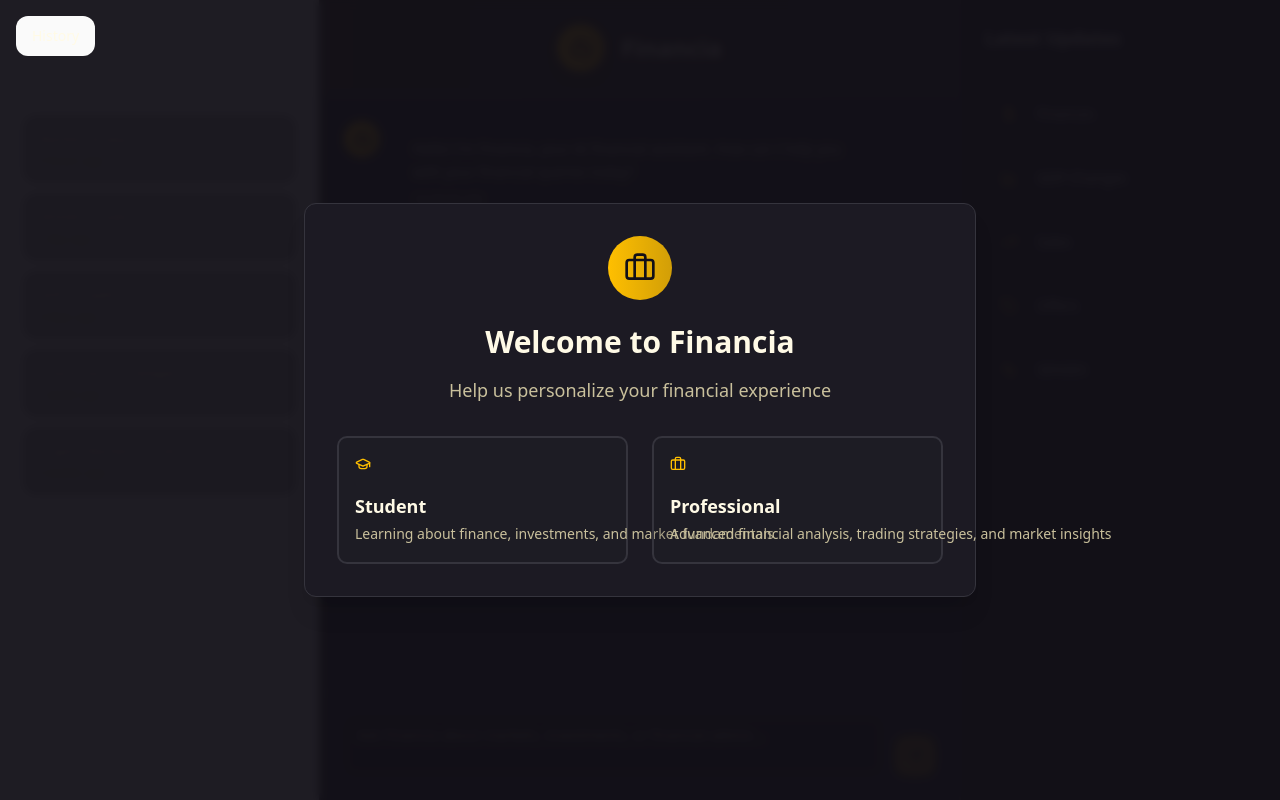
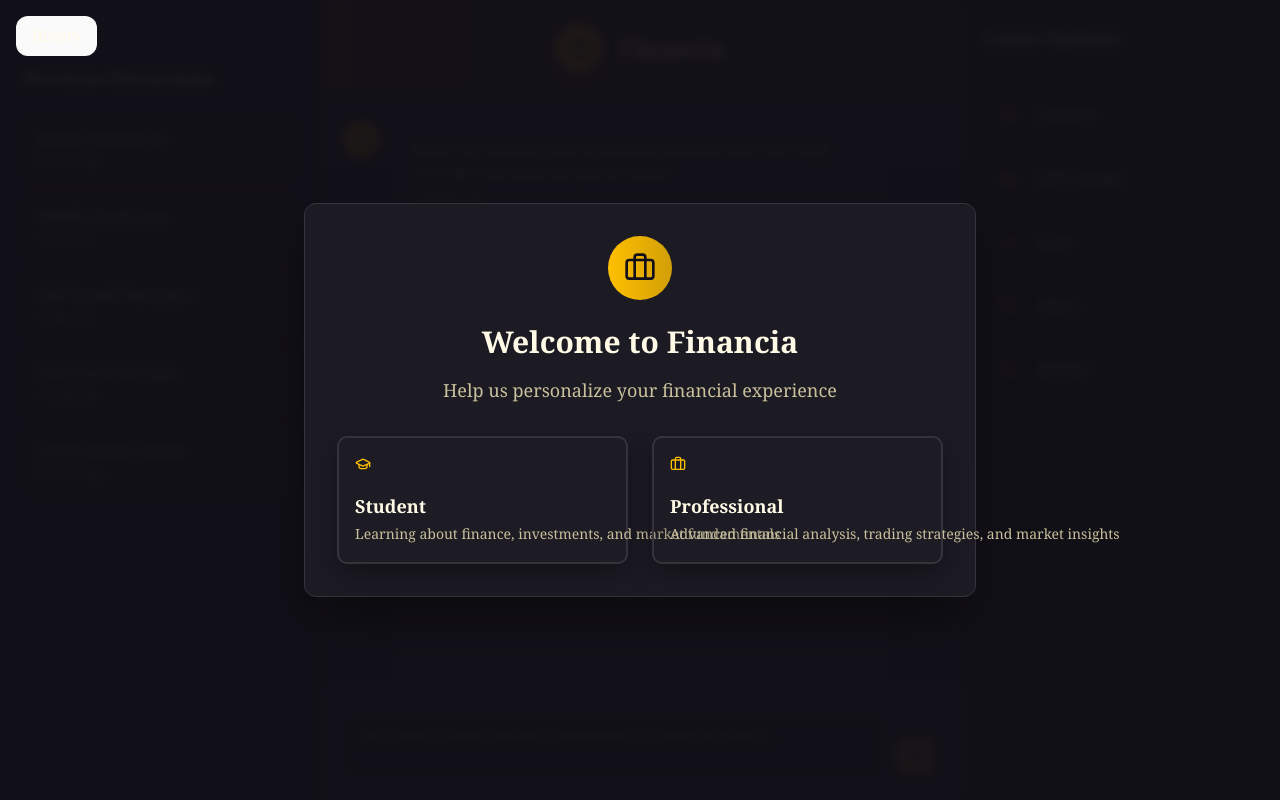
Before and after one commit to KMKoushik0801/finbook-chat, a React (Vite) app: page / in a window 1280 px wide. Both pictures are taken after a click on the button "History". Built offline with nearby package versions, Linux system fonts and the light colour scheme.

Commit message:
Refine chatbot and history appearance
Update chatbot names to Icarus (student) and Orion (professional). Ensure text stays within blocks and apply a transparent background to the history block. Change the overall font to serif and give the initial selection blocks a floating appearance.

```diff
--- a/src/components/ChatInterface.tsx
+++ b/src/components/ChatInterface.tsx
@@ -13,13 +13,15 @@ interface Message {
 
 interface ChatInterfaceProps {
   historyOpen: boolean;
+  userType?: 'student' | 'professional';
 }
 
-export const ChatInterface = ({ historyOpen }: ChatInterfaceProps) => {
+export const ChatInterface = ({ historyOpen, userType }: ChatInterfaceProps) => {
+  const chatbotName = userType === 'student' ? 'Icarus' : userType === 'professional' ? 'Orion' : 'Financia';
   const [messages, setMessages] = useState<Message[]>([
     {
       id: "1",
-      content: "Hello! I'm Financia, your AI financial assistant. How can I help you with your financial queries today?",
+      content: `Hello! I'm ${userType === 'student' ? 'Icarus' : userType === 'professional' ? 'Orion' : 'Financia'}, your AI financial assistant. How can I help you with your financial queries today?`,
       sender: "bot",
       timestamp: new Date(),
     },
@@ -63,7 +65,7 @@ export const ChatInterface = ({ historyOpen }: ChatInterfaceProps) => {
           <div className="bg-gradient-to-r from-primary to-primary/80 p-3 rounded-full mr-4 shadow-lg">
             <Bot className="w-6 h-6 text-primary-foreground" />
           </div>
-          <h1 className="text-2xl font-bold text-foreground">Financia</h1>
+          <h1 className="text-2xl font-bold text-foreground">{chatbotName}</h1>
         </div>
       </div>
 
@@ -96,7 +98,7 @@ export const ChatInterface = ({ historyOpen }: ChatInterfaceProps) => {
                     : "bg-muted/30 text-foreground mr-12 border border-border/50"
                 }`}
               >
-                <p className="text-sm leading-relaxed">{message.content}</p>
+                <p className="text-sm leading-relaxed break-words">{message.content}</p>
                 <span className="text-xs text-muted-foreground mt-2 block">
                   {message.timestamp.toLocaleTimeString()}
                 </span>
@@ -114,7 +116,7 @@ export const ChatInterface = ({ historyOpen }: ChatInterfaceProps) => {
               <Textarea
                 value={inputMessage}
                 onChange={(e) => setInputMessage(e.target.value)}
-                placeholder="Ask Financia about markets, investments, or financial advice..."
+                placeholder={`Ask ${chatbotName} about markets, investments, or financial advice...`}
                 className="min-h-[60px] max-h-32 resize-none bg-background border-border text-foreground placeholder:text-muted-foreground rounded-xl"
                 onKeyDown={(e) => {
                   if (e.key === "Enter" && !e.shiftKey) {
--- a/src/components/HistorySidebar.tsx
+++ b/src/components/HistorySidebar.tsx
@@ -35,7 +35,7 @@ export const HistorySidebar = ({ isOpen, onToggle }: HistorySidebarProps) => {
 
       {/* History Sidebar */}
       <div
-        className={`fixed left-0 top-0 h-full bg-sidebar-bg border-r border-border transition-all duration-300 z-40 ${
+        className={`fixed left-0 top-0 h-full bg-transparent border-r border-border/30 transition-all duration-300 z-40 ${
           isOpen ? "w-80 translate-x-0" : "w-0 -translate-x-full"
         }`}
       >
@@ -50,10 +50,10 @@ export const HistorySidebar = ({ isOpen, onToggle }: HistorySidebarProps) => {
                     key={chat.id}
                     className="p-3 rounded-lg bg-muted/30 hover:bg-muted/50 cursor-pointer transition-colors border border-border/50"
                   >
-                    <h3 className="font-medium text-foreground text-sm mb-1">
+                    <h3 className="font-medium text-foreground text-sm mb-1 break-words">
                       {chat.title}
                     </h3>
-                    <p className="text-xs text-muted-foreground">{chat.date}</p>
+                    <p className="text-xs text-muted-foreground break-words">{chat.date}</p>
                   </div>
                 ))}
               </div>
--- a/src/components/UserTypeSelector.tsx
+++ b/src/components/UserTypeSelector.tsx
@@ -17,7 +17,7 @@ export const UserTypeSelector = ({ onSelect }: UserTypeSelectorProps) => {
 
   return (
     <div className="fixed inset-0 bg-background/95 backdrop-blur-sm z-50 flex items-center justify-center p-6">
-      <Card className="w-full max-w-2xl bg-card border-border shadow-xl animate-scale-in">
+      <Card className="w-full max-w-2xl bg-card border-border shadow-2xl animate-scale-in" style={{ boxShadow: '0 25px 50px -12px rgba(0, 0, 0, 0.5)' }}>
         <div className="p-8 text-center">
           <div className="bg-gradient-to-r from-primary to-primary/80 p-4 rounded-full w-16 h-16 mx-auto mb-6 shadow-glow">
             <Briefcase className="w-8 h-8 text-primary-foreground mx-auto" />
@@ -33,11 +33,12 @@ export const UserTypeSelector = ({ onSelect }: UserTypeSelectorProps) => {
             <Button
               onClick={() => handleSelect('student')}
               variant="outline"
-              className={`h-32 flex-col bg-muted/20 hover:bg-muted/40 border-2 transition-all duration-300 ${
+              className={`h-32 flex-col bg-muted/20 hover:bg-muted/40 border-2 transition-all duration-300 shadow-lg hover:shadow-xl ${
                 selectedType === 'student'
                   ? 'border-primary bg-primary/10 shadow-glow'
                   : 'border-border hover:border-primary/50'
               }`}
+              style={{ boxShadow: '0 10px 25px rgba(0, 0, 0, 0.3)' }}
             >
               <div className="flex items-center justify-between w-full mb-3">
                 <GraduationCap className="w-8 h-8 text-primary" />
@@ -47,7 +48,7 @@ export const UserTypeSelector = ({ onSelect }: UserTypeSelectorProps) => {
               </div>
               <div className="text-left w-full">
                 <h3 className="font-semibold text-foreground text-lg mb-1">Student</h3>
-                <p className="text-sm text-muted-foreground">
+                <p className="text-sm text-muted-foreground break-words">
                   Learning about finance, investments, and market fundamentals
                 </p>
               </div>
@@ -57,11 +58,12 @@ export const UserTypeSelector = ({ onSelect }: UserTypeSelectorProps) => {
             <Button
               onClick={() => handleSelect('professional')}
               variant="outline"
-              className={`h-32 flex-col bg-muted/20 hover:bg-muted/40 border-2 transition-all duration-300 ${
+              className={`h-32 flex-col bg-muted/20 hover:bg-muted/40 border-2 transition-all duration-300 shadow-lg hover:shadow-xl ${
                 selectedType === 'professional'
                   ? 'border-primary bg-primary/10 shadow-glow'
                   : 'border-border hover:border-primary/50'
               }`}
+              style={{ boxShadow: '0 10px 25px rgba(0, 0, 0, 0.3)' }}
             >
               <div className="flex items-center justify-between w-full mb-3">
                 <Briefcase className="w-8 h-8 text-primary" />
@@ -71,7 +73,7 @@ export const UserTypeSelector = ({ onSelect }: UserTypeSelectorProps) => {
               </div>
               <div className="text-left w-full">
                 <h3 className="font-semibold text-foreground text-lg mb-1">Professional</h3>
-                <p className="text-sm text-muted-foreground">
+                <p className="text-sm text-muted-foreground break-words">
                   Advanced financial analysis, trading strategies, and market insights
                 </p>
               </div>
--- a/src/index.css
+++ b/src/index.css
@@ -10,6 +10,9 @@ All colors MUST be HSL.
   :root {
     --background: 250 20% 8%;
     --foreground: 48 100% 95%;
+
+    /* Serif font system */
+    --font-serif: 'Georgia', 'Times New Roman', serif;
 
     --card: 250 15% 12%;
     --card-foreground: 48 100% 95%;
@@ -111,5 +114,6 @@ All colors MUST be HSL.
 
   body {
     @apply bg-background text-foreground;
+    font-family: Georgia, 'Times New Roman', serif;
   }
 }
--- a/src/pages/Index.tsx
+++ b/src/pages/Index.tsx
@@ -29,7 +29,7 @@ const Index = () => {
         <HistorySidebar isOpen={historyOpen} onToggle={toggleHistory} />
 
         {/* Chat Interface */}
-        <ChatInterface historyOpen={historyOpen} />
+        <ChatInterface historyOpen={historyOpen} userType={userType || undefined} />
 
         {/* News Panel */}
         <NewsPanel />
```
